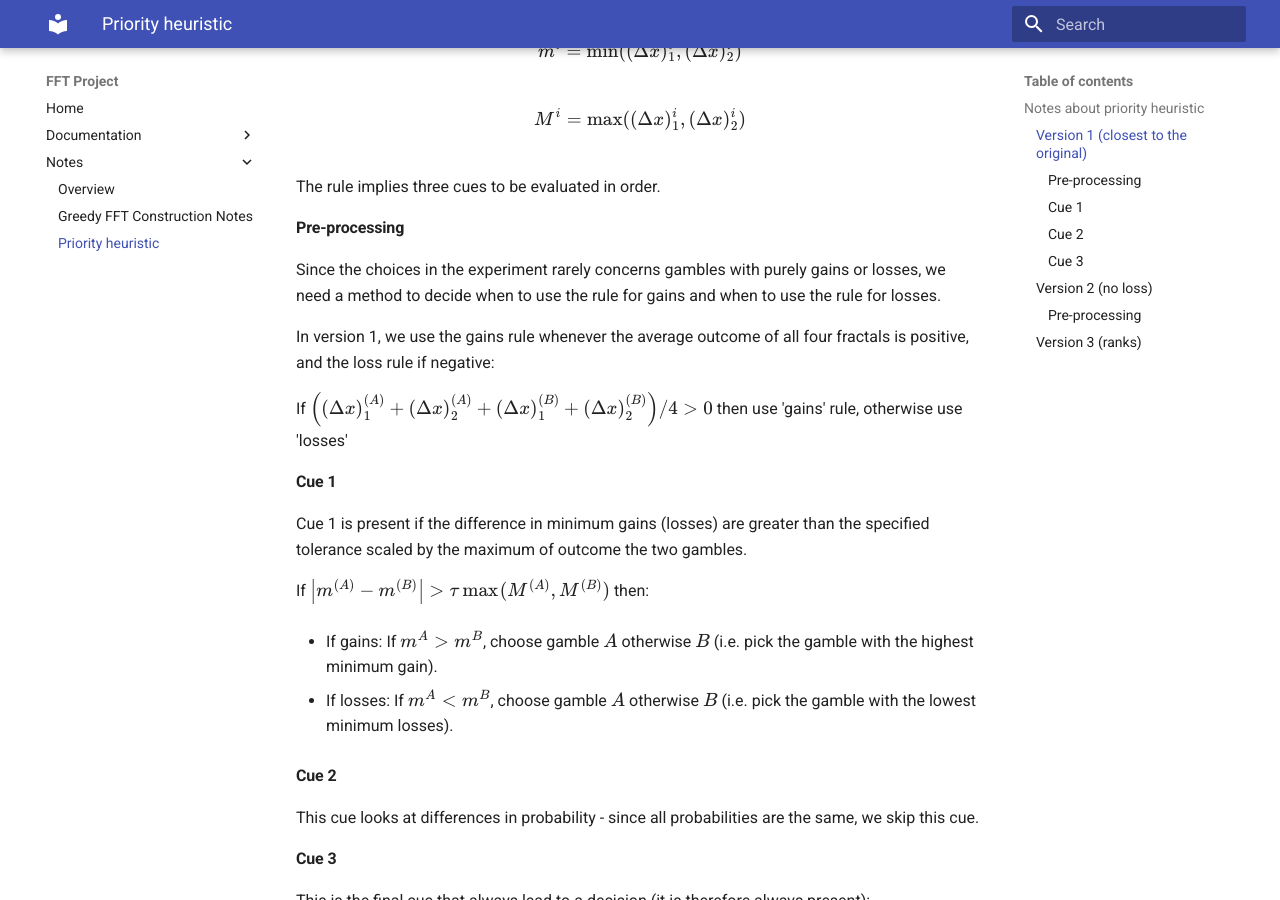
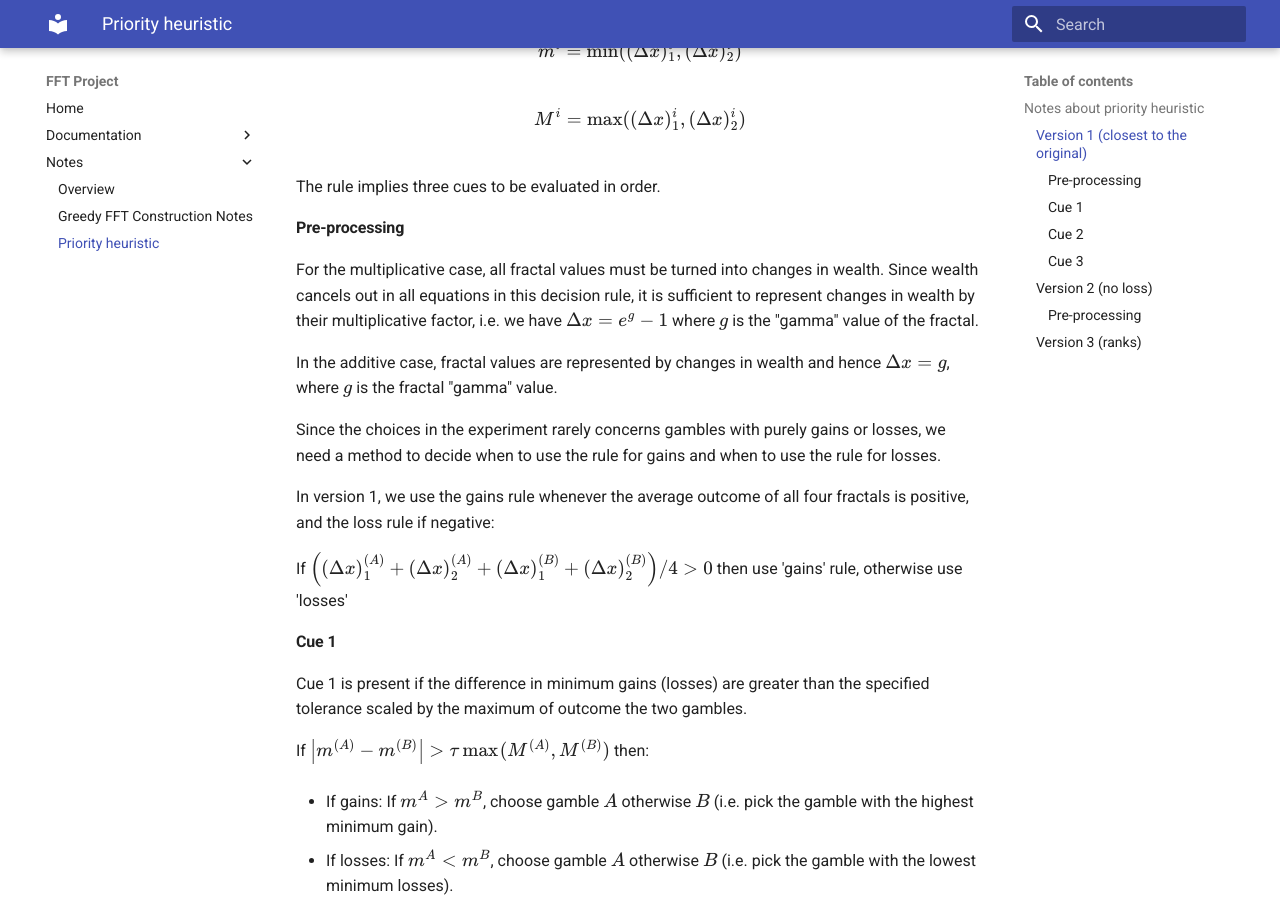
Before and after one commit to LMLhub/FFT-project, an MkDocs documentation site: the page built from docs/notes/priority.md, in a window 1280 px wide and 900 px high, scrolled down 1286 px. Built offline with MkDocs 1.6.1 and Material for MkDocs 9.7.7, drawn with Linux system fonts in a browser that asks for light colours.

Commit message:
notes on the priority heurstic updated

```diff
--- a/docs/notes/priority.md
+++ b/docs/notes/priority.md
@@ -60,6 +60,10 @@ $$ M^{i} = \max_{} ((\Delta x)^{i}_1, (\Delta x)^{i}_2) $$
 The rule implies three cues to be evaluated in order.
 
 #### Pre-processing
+For the multiplicative case, all fractal values must be turned into changes in wealth. Since wealth cancels out in all equations in this decision rule, it is sufficient to represent changes in wealth by their multiplicative factor, i.e. we have $\Delta x = e^g -1$ where $g$ is the "gamma" value of the fractal.
+
+In the additive case, fractal values are represented by changes in wealth and hence $\Delta x = g$, where $g$ is the fractal "gamma" value.
+
 Since the choices in the experiment rarely concerns gambles with purely gains or losses, we need a method to decide when to use the rule for gains and when to use the rule for losses.
 
 In version 1, we use the gains rule whenever the average outcome of all four fractals is positive, and the loss rule if negative:
```
